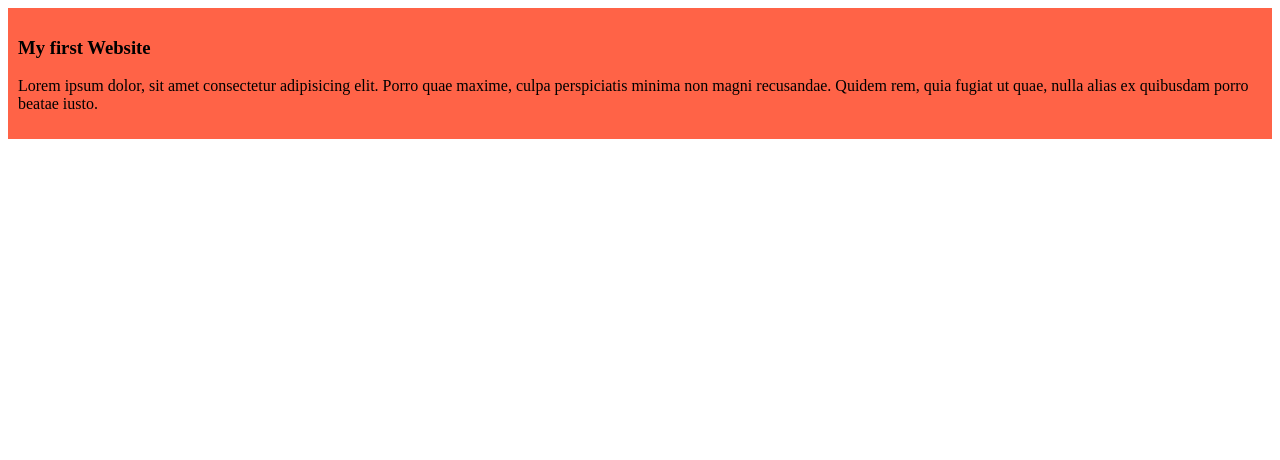
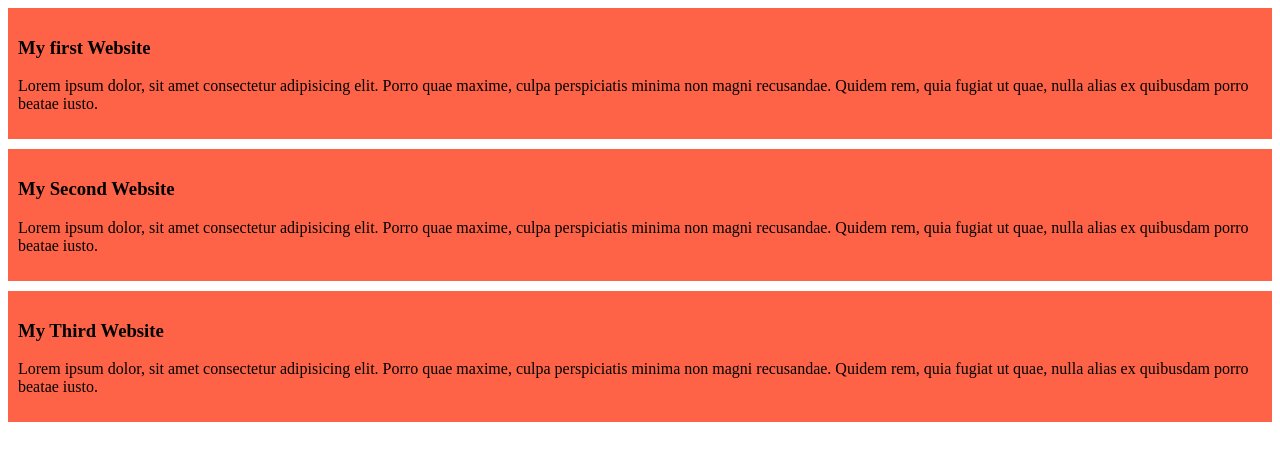
Before and after one commit to riyan1209/my-simple-website, a plain HTML site: page index.html in a window 1280 px wide. Drawn offline with Linux system fonts and the light colour scheme.

Commit message:
added the first and second blog

```diff
--- a/index.html
+++ b/index.html
@@ -10,5 +10,11 @@
     <div><h3>My first Website</h3>
         <p>Lorem ipsum dolor, sit amet consectetur adipisicing elit. Porro quae maxime, culpa perspiciatis minima non magni recusandae. Quidem rem, quia fugiat ut quae, nulla alias ex quibusdam porro beatae iusto.</p>
     </div>
+    <div><h3>My Second Website</h3>
+        <p>Lorem ipsum dolor, sit amet consectetur adipisicing elit. Porro quae maxime, culpa perspiciatis minima non magni recusandae. Quidem rem, quia fugiat ut quae, nulla alias ex quibusdam porro beatae iusto.</p>
+    </div>
+    <div><h3>My Third Website</h3>
+        <p>Lorem ipsum dolor, sit amet consectetur adipisicing elit. Porro quae maxime, culpa perspiciatis minima non magni recusandae. Quidem rem, quia fugiat ut quae, nulla alias ex quibusdam porro beatae iusto.</p>
+    </div>
 </body>
 </html>
--- a/styles/blog.css
+++ b/styles/blog.css
@@ -1,4 +1,5 @@
 div{
     background: tomato;
     padding: 10px;
+    margin-bottom: 10px;
 }
```
